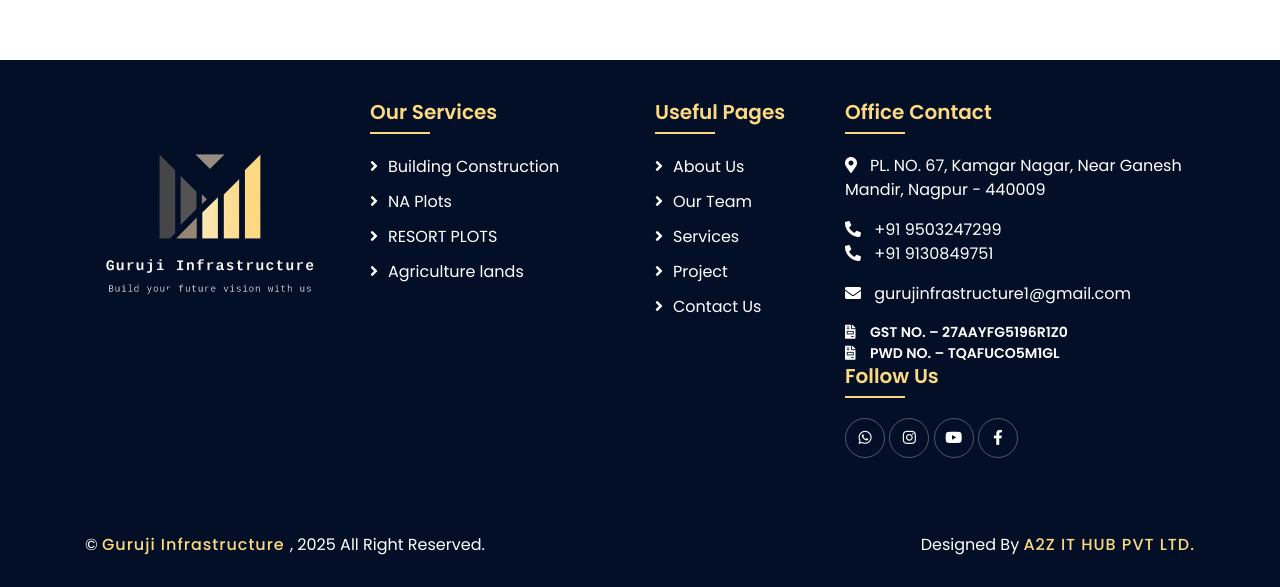
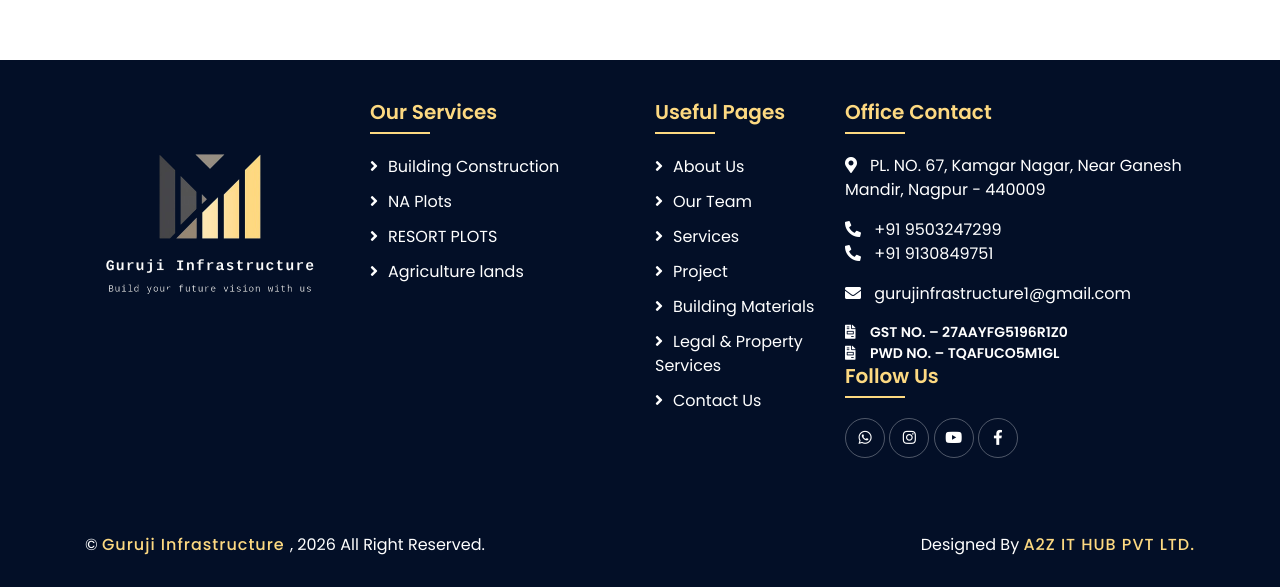
Before and after one commit to Akshay9075/Guruji-Infrastructure, a plain HTML site: page contact.html in a window 1280 px wide. Shown: the part 1976-2563 px from the top of the page. Drawn offline with nearby package versions, Linux system fonts and the light colour scheme.

Commit message:
Update contact.html

```diff
--- a/contact.html
+++ b/contact.html
@@ -162,6 +162,8 @@
                                 <a href="service.html" class="nav-item nav-link">Services</a>
                                 <a href="team.html" class="nav-item nav-link">Our Team</a>
                                 <a href="portfolio.html" class="nav-item nav-link">Project</a>
+                                 <a href="building-materials.html" class="nav-item nav-link">Building Materials</a>
+                                <a href="legal-property-services.html" class="nav-item nav-link">Legal &amp; Property Services</a>
                                 <a href="contact.html" class="nav-item nav-link active">Contact Us</a>
                             </div>
                             <div class="ml-auto">
@@ -319,6 +321,8 @@
                                 <a href="team.html">Our Team</a>
                                 <a href="service.html">Services</a>
                                 <a href="portfolio.html">Project</a>
+                                <a href="building-materials.html">Building Materials</a>
+                                <a href="legal-property-services.html">Legal &amp; Property Services</a>
                                 <a href="contact.html">Contact Us</a>
                             </div>
                         </div>
@@ -357,7 +361,7 @@
                 <div class="container copyright">
                     <div class="row">
                         <div class="col-md-6">
-                            <p>&copy; <a href="index.html">Guruji Infrastructure </a>, 2025 All Right Reserved.</p>
+                            <p>&copy; <a href="index.html">Guruji Infrastructure </a>, 2026 All Right Reserved.</p>
                         </div>
                         <div class="col-md-6">
                             <p>Designed By <a  href="https://a2zithub.org/" target="_blank">A2Z IT HUB PVT LTD.</a></p>
```
